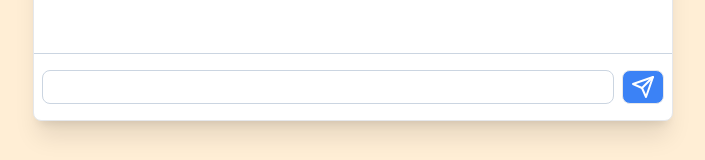
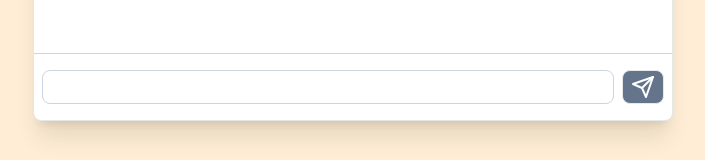
Before and after one commit to eltatata/Nextjs-HuggingFace-Chat, a Next.js app: page /ttimg in a window 1280 px wide. Shown: the part 631-791 px from the top of the page, without its empty margins (287-992 px from the left). Built offline with nearby package versions, Linux system fonts and the light colour scheme.

Commit message:
button send styles

```diff
--- a/src/components/forms/chat-form.tsx
+++ b/src/components/forms/chat-form.tsx
@@ -20,7 +20,7 @@ export default function ChatForm({ handleFormSubmit, setMessage, loading, input
       />
       <Button
         loading={loading}
-        disabled={loading}
+        disabled={!input || loading}
       />
     </Form>
   )
--- a/src/components/forms/imgtt-form.tsx
+++ b/src/components/forms/imgtt-form.tsx
@@ -41,7 +41,7 @@ export default function ImageToTextForm({ handleFormSubmit, handleDrop, handleCh
       </div>
       <Button
         loading={loading}
-        disabled={loading}
+        disabled={!preview || loading}
       />
     </Form>
   )
--- a/src/components/forms/pdf-form.tsx
+++ b/src/components/forms/pdf-form.tsx
@@ -61,7 +61,7 @@ export default function PdfForm({ handleFormSubmit, setMessage, loading, input }
       />
       <Button
         loading={loading}
-        disabled={loading || !isUploaded}
+        disabled={loading}
       />
     </Form>
   )
--- a/src/components/forms/ttimg-form.tsx
+++ b/src/components/forms/ttimg-form.tsx
@@ -21,7 +21,7 @@ export default function TextToImageForm({ handleFormSubmit, setInput, loading, i
       />
       <Button
         loading={loading}
-        disabled={loading}
+        disabled={!input || loading}
       />
     </Form>
   )
--- a/src/components/ui/button.tsx
+++ b/src/components/ui/button.tsx
@@ -8,7 +8,7 @@ interface ButtonProps {
 export default function Button({ loading, disabled }: ButtonProps) {
   return (
     <button
-      className="py-1 px-2 font-bold border rounded-lg bg-blue-500 text-white"
+      className={`${disabled || loading ? "bg-slate-500 cursor-not-allowed" : "bg-blue-500 cursor-pointer"} py-1 px-2 font-bold border rounded-lg text-white transition-colors duration-300 ease-out`}
       disabled={disabled}
     >
       {loading ?
```
